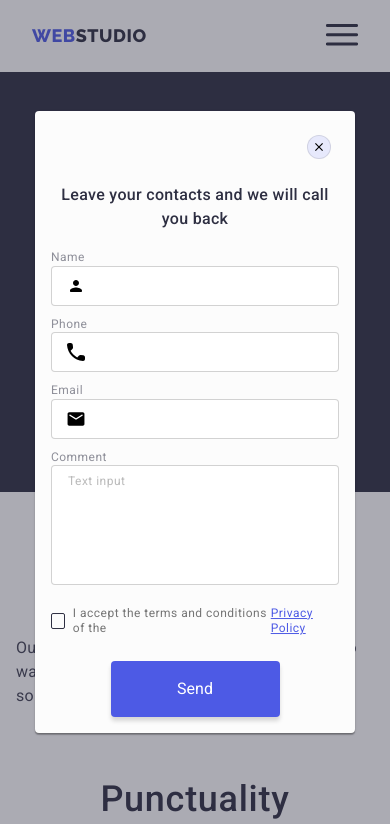
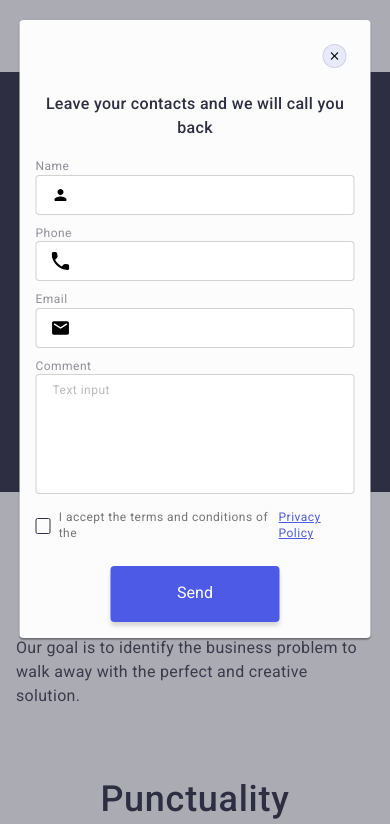
Before and after one commit to OlegFurculita1408/goit-markup-hw-07, a plain HTML site: page index.html in a window 390 px wide. Both pictures are taken after a click on the button "Order Service". Shown: the top 824 px of the page. Drawn offline with nearby package versions, Linux system fonts and the light colour scheme.

Commit message:
modal and footers desktop

```diff
--- a/css/desktop.css
+++ b/css/desktop.css
@@ -1,6 +1,6 @@
 @media screen and (min-width: 1200px) {
     .container {
-        max-width: 1440px;
+        max-width: 1158px;
         padding-left: 15px;
         padding-right: 15px;
         margin-left: auto;
@@ -79,6 +79,7 @@
 
     /* ---------------------------HERO------------------------ */
     .hero {
+        max-width: 1140px;
         background-image: linear-gradient(
         rgba(46, 47, 66, 0.7)
         ,rgba(46, 47, 66, 0.7)),
@@ -177,7 +178,11 @@
         padding-bottom: 100px;
     }
     .footers-wrap {
+        padding: 0;
         padding-right: 100px;
+    }
+    .footers-con-wrap {
+        flex-wrap: nowrap;
     }
     .social-wrap {
         min-width: 208px;
@@ -193,6 +198,7 @@
     }
     /* ------------------------backdrop----------------------------------- */
     .modal {
+        width: 408px;
         height: 584px;
     }
 
--- a/css/mobile.css
+++ b/css/mobile.css
@@ -94,14 +94,14 @@
         justify-content: center;
     }
     /* ------------------------backdrop----------------------------------- */
-    .modal {
-        width: 320px;
-    }
-    .modal-user-text {
-        width: 288px;
+    @media screen and (min-width: 480px) {
+        .modal {
+            width: 320px;
+        }
     }
 
 
 
 
+
 }
--- a/css/style.css
+++ b/css/style.css
@@ -172,7 +172,7 @@ button {
 }
 .tel-mob-link {
     font-weight: 600;
-    font-size: 26px;
+    font-size: 22px;
     line-height: 1.1;
     text-transform: capitalize;
     color: var(--primary-brand-color);
@@ -189,7 +189,7 @@ button {
 } */
 .mob-social-item {
     display: flex;
-    gap: 30px;
+    gap: 16px;
 }
 .mob-social-items {
     width: 40px;
@@ -672,12 +672,11 @@ button {
     position: fixed;
     display: flex;
     top: 0;
-    left: 0;
-    z-index: 100;
     width: 100%;
     height: 100%;
     background: rgba(46, 47, 66, 0.4);
     transition: opacity var(--time-hover), visibility var(--time-hover);
+    overflow: scroll;
 }
 .backdrop.is-hidden {
     opacity: 0;
@@ -686,19 +685,19 @@ button {
 }
 .modal {
     position: absolute;
-    top: 50%;
+    top: 20px;
     left: 50%;
-    transform: scale(1)translate(-50%, -50%);
+    transform: scale(1)translate(-50%) scale(1);
     padding: 16px;
     padding-top: 72px;
-    width: 408px;
-    min-height: 586px;
+    opacity: 1;
+    width: 90%;
+    min-height: 584px;
     background: #FCFCFC;
     box-shadow: 0px 1px 1px rgba(0, 0, 0, 0.14), 0px 1px 3px
                 rgba(0, 0, 0, 0.12), 0px 2px 1px
                 rgba(0, 0, 0, 0.2);
     border-radius: 4px;
-
 }
 .modal-btn-close {
     position: absolute;
@@ -734,11 +733,12 @@ button {
     color: var(--overlays-shadow-headi);
     margin-bottom: 16px;
 }
-.modal-form{
+.modal-form {
     display: flex;
     flex-direction: column;
 }
 .form-label {
+    display: block;
     margin-bottom: 8px;
 }
 .modal-label-text {
@@ -779,11 +779,12 @@ button {
     margin-bottom: 16px;
 }
 .modal-user-text {
+    display: block;
     resize: none;
-    width: 376px;
+    width: 100%;
     height: 120px;
-    left: 0px;
-    top: 216px;
+    /* left: 0px; */
+    /* top: 216px; */
     border: 1px solid rgba(33, 33, 33, 0.2);
     border-radius: 4px;
     padding: 8px 16px ;
--- a/css/tablet.css
+++ b/css/tablet.css
@@ -160,6 +160,7 @@
     }
     /* ------------------------backdrop----------------------------------- */
     .modal {
+        width: 408px;
         height: 584px;
     }
 }
```
